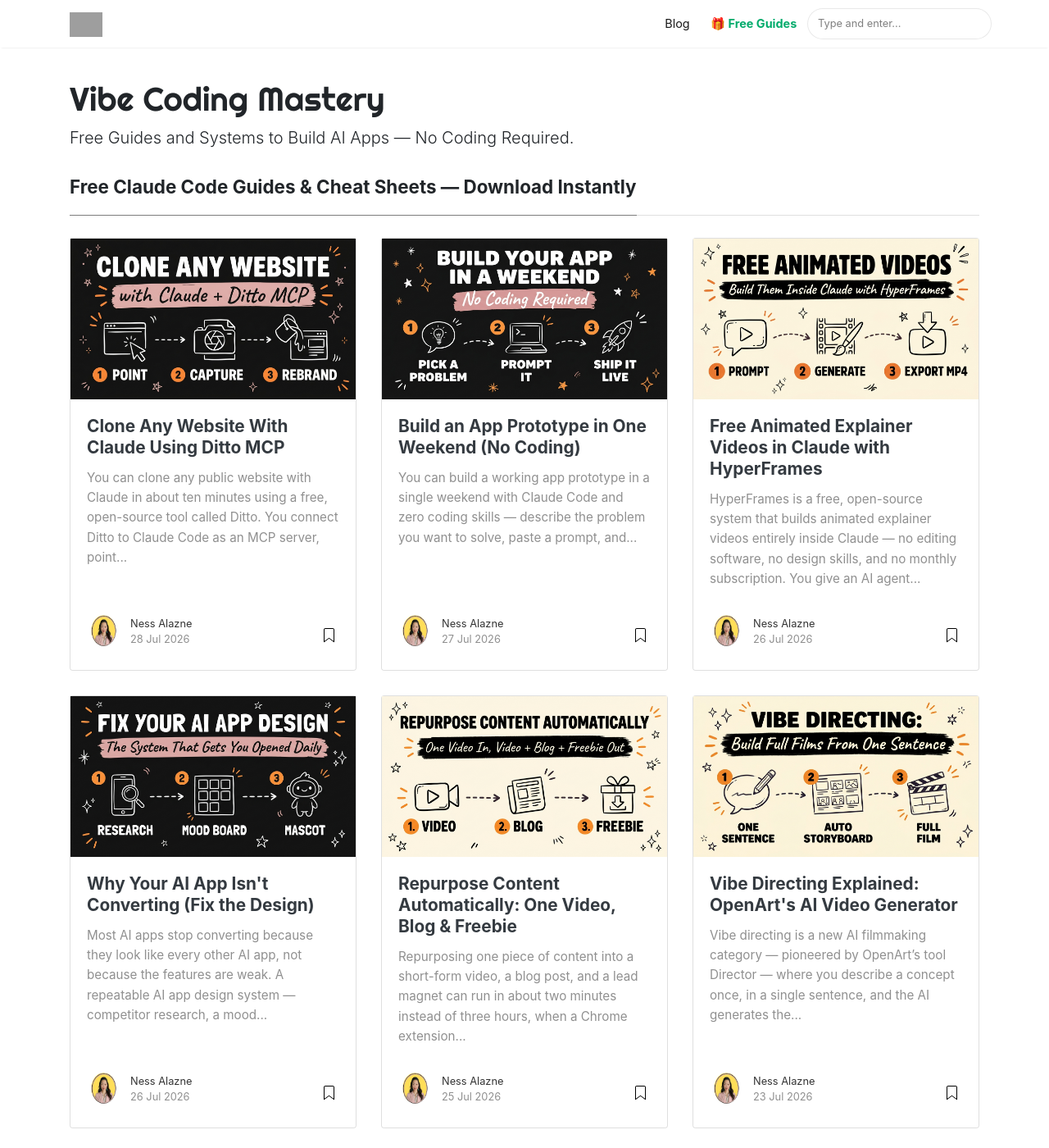
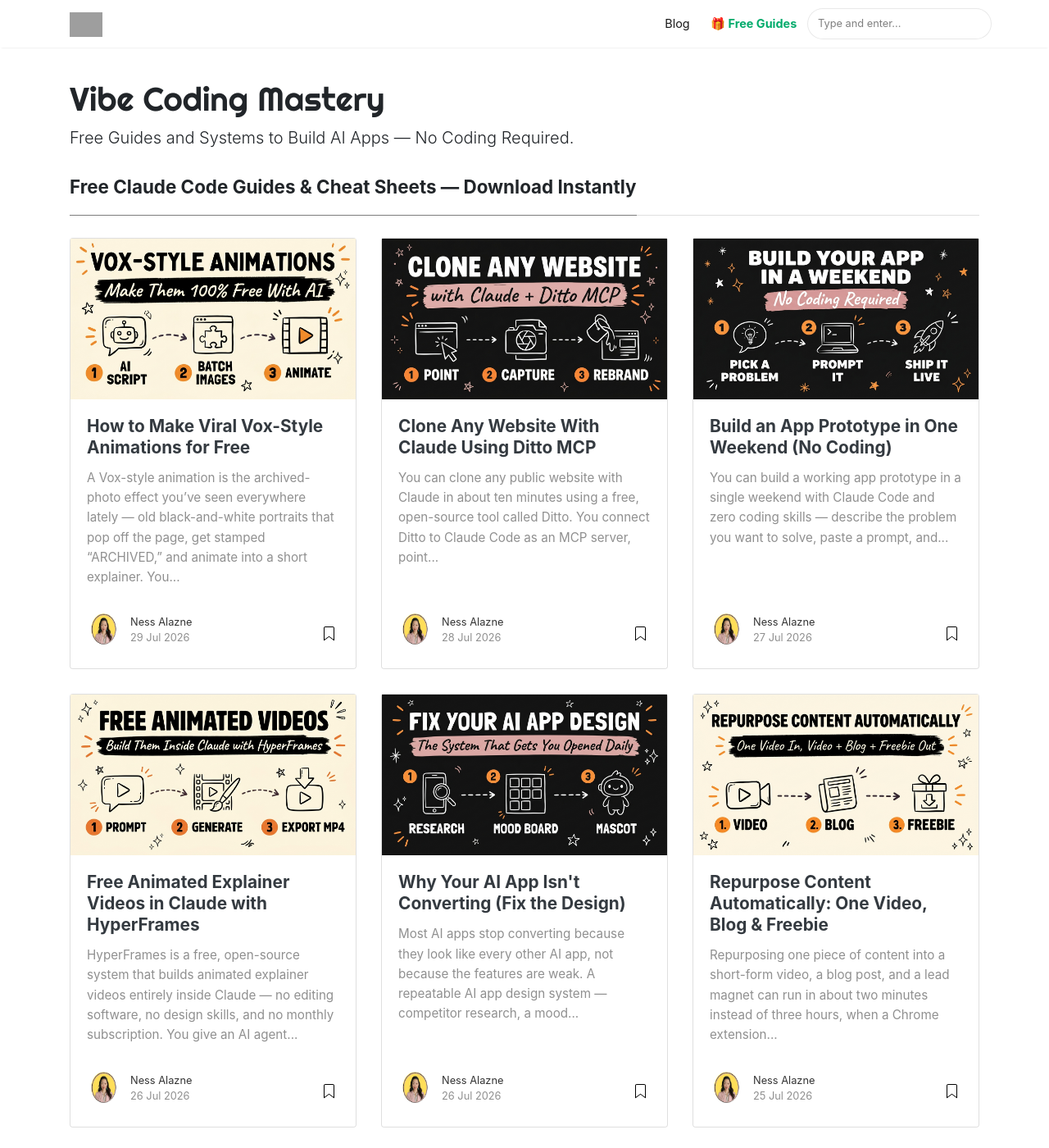
Before and after one commit to nessalazne/nessalazne.github.io, a Jekyll site: the page built from index.html, in a window 1280 px wide and 1400 px high. Shown: the whole window at 82% size. Built offline with Jekyll 4.4.1, drawn with Linux system fonts in a browser that asks for light colours; nearby versions of some CDN libraries; the list of posts is cut into pages by our own code; some of the changed lines change nothing that is shown; some of the changed text lies outside the part shown; grey boxes are pictures that could not be loaded.

Commit message:
Add: How to Make Viral Vox-Style Animations for Free

```diff
--- a/_pages/get.md
+++ b/_pages/get.md
@@ -174,6 +174,14 @@
 
 <script>
 var GUIDES = {
+  "vox": [
+    {
+      title: "The Vox Animation Playbook",
+      desc: "Your 3-Step Free System for Viral Archived-Photo Animations",
+      url: "https://hub.digicuratoragency.com/freebie?kw=vox",
+      post: "https://blog.digicuratoragency.com/vox-style-animations-free-ai/"
+    }
+  ],
   "hyperframes": [
     {
       title: "The HyperFrames Playbook",
--- /dev/null
+++ b/_posts/2026-07-29-vox-style-animations-free-ai.md
@@ -0,0 +1,132 @@
+---
+layout: post
+title: "How to Make Viral Vox-Style Animations for Free"
+description: "Vox-style animations are 2026's fastest growing short-form format. Here's the free AI system — a chatbot, a Chrome extension, and one motion prompt."
+author: ness
+categories: [AI Automation, Content Creation]
+tags: [vox style animation, ai video, free ai tools, content automation, viral video format]
+image: assets/images/vox-style-animations-free-ai-header.jpg
+featured: false
+---
+
+A Vox-style animation is the archived-photo effect you've seen everywhere lately — old black-and-white portraits that pop off the page, get stamped "ARCHIVED," and animate into a short explainer. You can build the entire thing for free: a free AI chatbot writes the script and image prompts, a free Chrome extension batch-generates every image, and one motion prompt turns the batch into finished clips.
+
+No editing software. No paid image generator. No manual prompt-by-prompt babysitting.
+
+---
+
+## Get the Free Guide
+
+The exact playbook — the master prompt, the extension setup, and the universal motion prompt that animates every image the same way.
+
+**[Get the free Vox Animation Playbook →](https://hub.digicuratoragency.com/freebie?kw=vox)**
+
+---
+
+<div style="max-width: 315px; margin: 2rem auto;">
+  <div style="position: relative; padding-bottom: 177.78%; height: 0; overflow: hidden; border-radius: 10px;">
+    <iframe style="position: absolute; top: 0; left: 0; width: 100%; height: 100%;"
+      src="https://www.youtube.com/embed/ZMUkwtd9h8Q"
+      frameborder="0"
+      allow="accelerometer; autoplay; clipboard-write; encrypted-media; gyroscope; picture-in-picture"
+      allowfullscreen></iframe>
+  </div>
+</div>
+
+## What Is a Vox-Style Animation?
+
+A Vox-style animation is a short-form video built around still images — usually old photographs or archival-looking portraits — that get a red outline, a subtle bounce, and a stamped label like "ARCHIVED" or "CLASSIFIED," then push in and out with a Ken Burns-style camera move while a voiceover explains something. It borrows the explainer-documentary look popularized by newsroom video essays, and as of July 2026 it's spread well beyond news into history channels, true-crime pages, and business explainers.
+
+This is one of the fastest growing content formats on Instagram Reels, TikTok, and YouTube Shorts right now, because it turns a script into a fully visual video without filming anything or hiring an editor. The whole pipeline runs on three free tools stacked together: an AI chatbot, a Chrome extension, and an AI image-to-video model.
+
+## Which Free AI Chatbot Should You Use to Write the Script and Prompts?
+
+Any of the three major free chatbots can run this step — you feed it one master prompt and it returns your script broken into visual beats, plus a detailed image prompt file you can hand straight to an image generator.
+
+| Chatbot | Free tier limit | Best for this workflow |
+|---|---|---|
+| Claude | Generous daily message limit | Cleanest structured output — best at holding the beat-by-beat format |
+| ChatGPT | Free tier with usage caps | Widest general knowledge, good for niche research |
+| DeepSeek | Free, high daily limit | Best when you're batching many scripts in one sitting |
+
+The master prompt does three things in a single pass:
+
+1. **Writes the full script** in your voice, sized for a 30–60 second short.
+2. **Breaks the script into visual beats** — one beat per sentence or idea, timed to match natural speech pacing.
+3. **Generates a detailed image prompt** for every beat, formatted so an image model can render it without extra editing.
+
+That last part is what saves the time — instead of writing image prompts by hand for every scene, you get a ready file the moment the script is done. For the research side of picking what to make next, see [Stop Guessing Your Content: How AI Finds Trending Niches For You](https://blog.digicuratoragency.com/ai-find-trending-content-niches/).
+
+## How Does ZapiFlow Batch-Generate Every Image for Free?
+
+ZapiFlow is a free Chrome extension that connects to Google Flow and batch-produces every image in your prompt file automatically, so you're not submitting one prompt at a time. Install the extension, paste in the image prompt file the chatbot generated, and it queues every image through Google Flow while you do something else — no re-typing prompts, no babysitting a queue.
+
+## How Do You Animate the Images Into Clips?
+
+Once every image is generated, the same AI model converts them into short animated clips using one universal motion prompt — a single instruction that applies the same subtle push-in, parallax, and pop-out motion to every image in the batch. That's what makes Vox-style videos feel intentional instead of like a slideshow: every image moves the same way, so cutting between them reads as one continuous style rather than a pile of separate stills. For a comparison point, [Free Animated Explainer Videos in Claude with HyperFrames](https://blog.digicuratoragency.com/hyperframes-free-animated-explainer-videos-claude/) walks through a different free animation pipeline built entirely inside Claude.
+
+## Is This Different From Other AI Video Generators?
+
+Most AI video tools ask you to describe an entire scene and hope the model gets the physics, faces, and pacing right in one shot. This pipeline sidesteps that risk by keeping images and motion as two separate, simpler steps — generate a clean still first, then apply one proven motion prompt to it. Tools built around full scene generation, like the storyboarding approach in [Vibe Directing Explained: OpenArt's AI Video Generator](https://blog.digicuratoragency.com/vibe-directing-openart-director-ai-video/), solve the problem from the opposite direction: one sentence in, a fully storyboarded film out. Both are worth having in your toolkit depending on whether you want maximum control (Vox-style) or maximum speed (single-prompt storyboarding).
+
+## FAQ
+
+### What is a Vox-style animation?
+
+A Vox-style animation is a short-form video that animates still images — often old-looking archival photographs — with a signature pop-out, red-outline, and stamped-label treatment, paired with a voiceover script. It's one of the fastest growing short-form formats as of July 2026.
+
+### Is ZapiFlow really free?
+
+Yes. ZapiFlow is a free Chrome extension that connects to Google Flow to batch-generate images from a prompt file, without a paid subscription.
+
+### Which free AI chatbot should I use to write the script?
+
+Claude, ChatGPT, or DeepSeek all work — Claude tends to hold the beat-by-beat structure most cleanly, DeepSeek is useful for batching many scripts quickly, and ChatGPT is a solid general-purpose option.
+
+### Do I need any video editing skills to make one of these?
+
+No. The entire pipeline — script, image prompts, batch image generation, and animation — runs through free AI tools. There's no manual editing software involved.
+
+### How long does the whole process take?
+
+Once the master prompt and motion prompt are set up, generating a full batch of images typically runs in the background while you do something else, and the animation step applies the same motion prompt to every image at once — so most of the time is unattended.
+
+## Build the System, Not Just One Video
+
+The real value here isn't one Vox-style video — it's a repeatable system that turns any topic into a finished short without touching an editing timeline. Once the master prompt and motion prompt are dialed in, you run the same three steps on a new script every day.
+
+If you want the full setup — the exact prompts and the other free AI systems I run content through — come [Join the Vibe Coding Build →](https://hub.digicuratoragency.com/about).
+
+<script type="application/ld+json">
+{
+  "@context": "https://schema.org",
+  "@type": "FAQPage",
+  "mainEntity": [
+    {
+      "@type": "Question",
+      "name": "What is a Vox-style animation?",
+      "acceptedAnswer": { "@type": "Answer", "text": "A Vox-style animation is a short-form video that animates still images — often old-looking archival photographs — with a signature pop-out, red-outline, and stamped-label treatment, paired with a voiceover script. It's one of the fastest growing short-form formats as of July 2026." }
+    },
+    {
+      "@type": "Question",
+      "name": "Is ZapiFlow really free?",
+      "acceptedAnswer": { "@type": "Answer", "text": "Yes. ZapiFlow is a free Chrome extension that connects to Google Flow to batch-generate images from a prompt file, without a paid subscription." }
+    },
+    {
+      "@type": "Question",
+      "name": "Which free AI chatbot should I use to write the script?",
+      "acceptedAnswer": { "@type": "Answer", "text": "Claude, ChatGPT, or DeepSeek all work — Claude tends to hold the beat-by-beat structure most cleanly, DeepSeek is useful for batching many scripts quickly, and ChatGPT is a solid general-purpose option." }
+    },
+    {
+      "@type": "Question",
+      "name": "Do I need any video editing skills to make one of these?",
+      "acceptedAnswer": { "@type": "Answer", "text": "No. The entire pipeline — script, image prompts, batch image generation, and animation — runs through free AI tools. There's no manual editing software involved." }
+    },
+    {
+      "@type": "Question",
+      "name": "How long does the whole process take?",
+      "acceptedAnswer": { "@type": "Answer", "text": "Once the master prompt and motion prompt are set up, generating a full batch of images typically runs in the background while you do something else, and the animation step applies the same motion prompt to every image at once — so most of the time is unattended." }
+    }
+  ]
+}
+</script>
```
Also changed, not shown: assets/images/vox-style-animations-free-ai-header.jpg (added), 1 other file.
